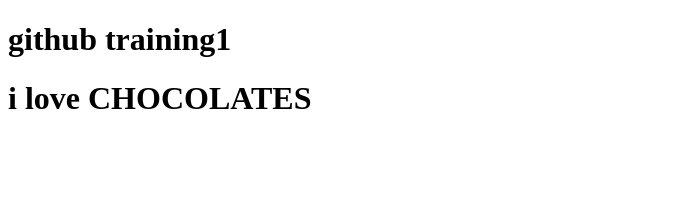
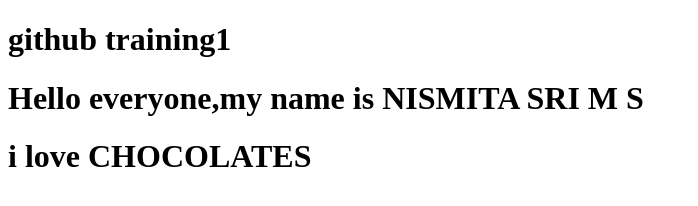
Before and after one commit to NismitaSriMS/github_nishii, a plain HTML site: page index.html in a window 1280 px wide. Shown: the whole page, without its empty margins (0-698 px from the left). Drawn offline with Linux system fonts and the light colour scheme.

Commit message:
Add introduction heading with name

```diff
--- a/index.html
+++ b/index.html
@@ -7,6 +7,7 @@
 </head>
 <body>
     <h1>github training1</h1>
+    <h1>Hello everyone,my name is NISMITA SRI M S<h1>
     <h1>i love CHOCOLATES</h1>
 </body>
 </html>
```
